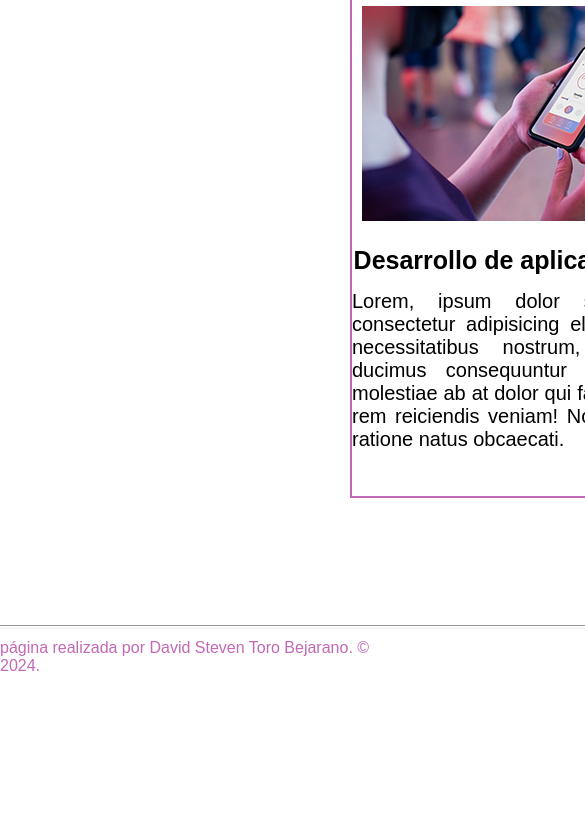
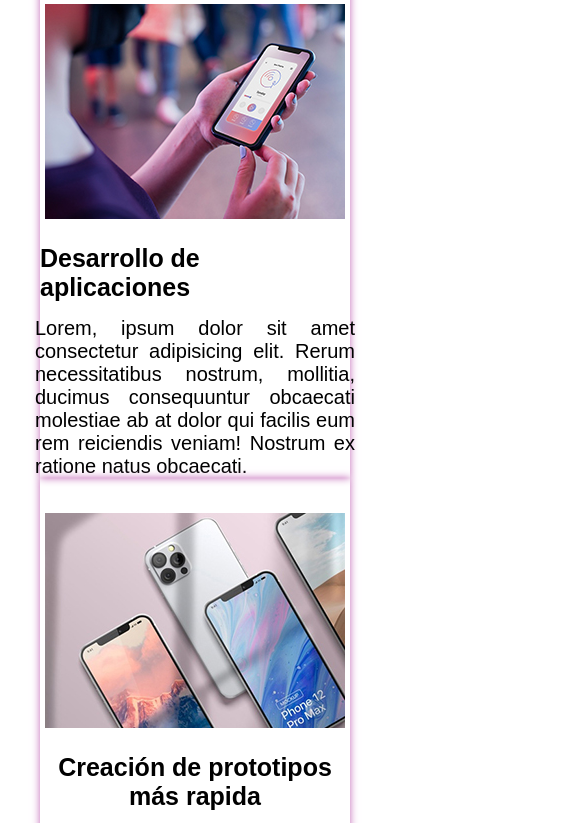
Before and after one commit to DavidStevenToroB/examen_Henry_TR2, a plain HTML site: page index.html in a window 390 px wide. Shown: the part 155-978 px from the top of the page, 585 px wide, since content can reach past the window. Before the commit the page ends 844 px from the top, so only its background shows below. Drawn offline with Linux system fonts and the light colour scheme.

Commit message:
addCelphon

```diff
--- a/style/style.css
+++ b/style/style.css
@@ -28,7 +28,7 @@ main{
     flex-direction: column;
     height: 525px;
     width: 360px;
-    border: 2px solid rgb(194, 104, 183);
+    box-shadow: 0px 0px 8px rgb(194, 104, 183);
     align-items: center;
 }
 #sectionSpecial{
@@ -70,9 +70,35 @@ footer{
 }
 hr{
     margin: 10px 350px;
-    padding: 1px 600px;
-    color:  rgb(194, 104, 183);
+    padding: 0px 600px;
+    box-shadow: 1px 1px 0px rgb(194, 104, 183);
 }
 #pFoother{
     color:  rgb(194, 104, 183);
 }
+
+@media screen and (max-width: 480px) {
+    header{
+        text-align: center;
+        height: 10vh;
+    }
+    main{
+        padding: 0px 0px;
+        height: 180vh;
+        flex-direction: column;
+        align-items: center;
+    }
+    .boxSection{
+        margin: 0px 10px;
+        width: 310px;
+        height: 550px;
+    }
+    #sectionSpecial{
+        margin: 0px 0px;
+        display: flex;
+        align-self: none;
+    }
+    hr{
+        padding: 0px 250px ;
+    }
+}
```
